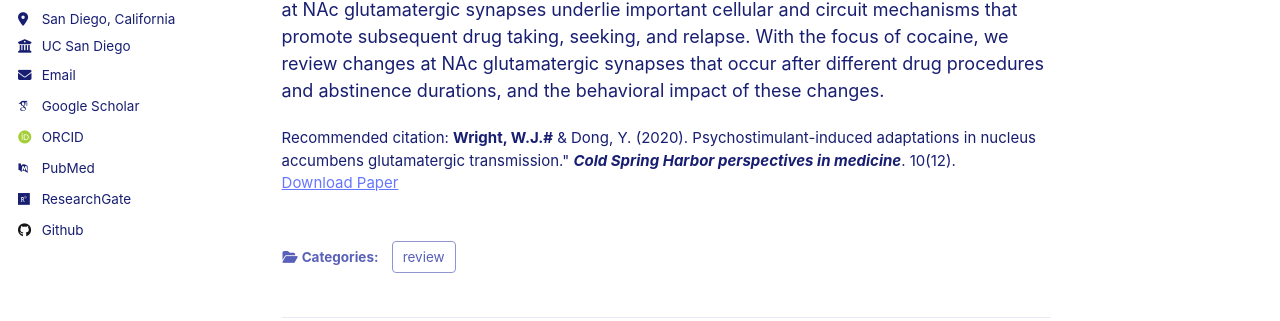
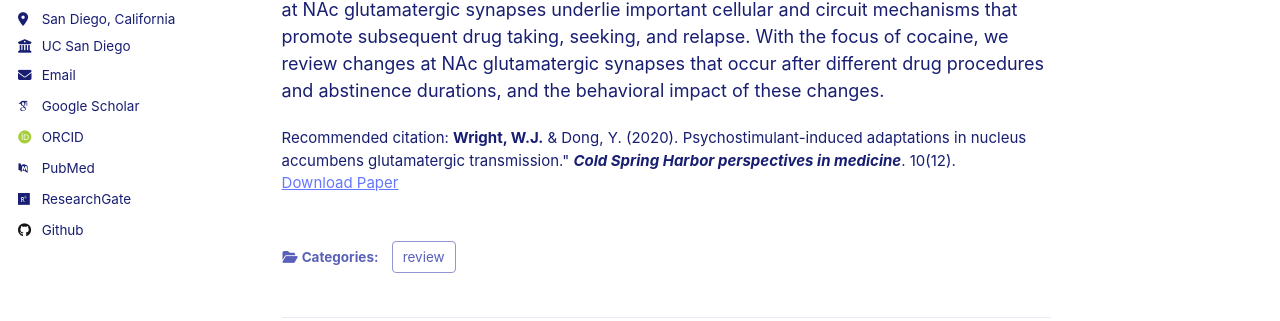
Before and after one commit to wjakewright/wjakewright.github.io, a Jekyll site: the page built from _publications/Wright_et_al_2020_CSHL.md, in a window 1280 px wide and 1262 px high. Shown: the part 343-664 px from the top of the window. Built offline with Jekyll 4.4.1, drawn with Linux system fonts in a browser that asks for light colours; some web fonts are replaced.

```diff
--- a/_publications/Wright_et_al_2020_CSHL.md
+++ b/_publications/Wright_et_al_2020_CSHL.md
@@ -7,6 +7,6 @@ excerpt: 'Invited Review'
 date: 2020-12-01
 venue: 'Cold Spring Harbor perspectives in medicine'
 paperurl: 'https://perspectivesinmedicine.cshlp.org/content/10/12/a039255.short'
-citation: '<b>Wright, W.J.#</b> & Dong, Y. (2020). Psychostimulant-induced adaptations in nucleus accumbens glutamatergic transmission.&quot; <b><i>Cold Spring Harbor perspectives in medicine</i></b>. 10(12).'
+citation: '<b>Wright, W.J.</b> & Dong, Y. (2020). Psychostimulant-induced adaptations in nucleus accumbens glutamatergic transmission.&quot; <b><i>Cold Spring Harbor perspectives in medicine</i></b>. 10(12).'
 ---
 Carrying different aspects of emotional and motivational signals, glutamatergic synaptic projections from multiple limbic and paralimbic brain regions converge to the nucleus accumbens (NAc), in which these arousing signals are processed and prioritized for behavioral output. In animal models of drug addiction, some key drug-induced alterations at NAc glutamatergic synapses underlie important cellular and circuit mechanisms that promote subsequent drug taking, seeking, and relapse. With the focus of cocaine, we review changes at NAc glutamatergic synapses that occur after different drug procedures and abstinence durations, and the behavioral impact of these changes.
```
